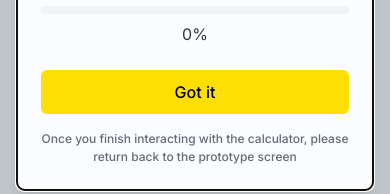
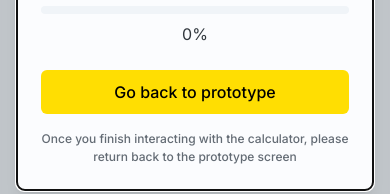
Before and after one commit to lalalayka/referral-calc, a React (Vite) app: page / in a window 390 px wide. Shown: the part 571-765 px from the top of the page. Built offline with nearby package versions, Linux system fonts and the light colour scheme.

Commit message:
Add responsive prototype navigation buttons for mobile and desktop

```diff
--- a/src/App.tsx
+++ b/src/App.tsx
@@ -126,8 +126,30 @@ function App() {
 
             {/* Action button */}
             <Stack justifyContent="flex-end" mt={3} gap={2}>
-              <Button variant="solid" color="primary" size='lg'>
-                Got it
+              {/* Mobile button */}
+              <Button
+                variant="solid"
+                color="primary"
+                size='lg'
+                component="a"
+                href="https://www.figma.com/proto/ufakCTZAcAym1i6U8zTgzS/DESIGN-5766?node-id=5615-22606&p=f&viewport=-562%2C212%2C0.25&t=rgDQ4ANRG22x2VT7-8&scaling=contain&content-scaling=responsive&starting-point-node-id=5615%3A22606&show-proto-sidebar=1&hide-ui=1"
+                target="_blank"
+                sx={{ display: { xs: 'flex', sm: 'none' } }}
+              >
+                Go back to prototype
+              </Button>
+
+              {/* Desktop button */}
+              <Button
+                variant="solid"
+                color="primary"
+                size='lg'
+                component="a"
+                href="https://www.figma.com/proto/ufakCTZAcAym1i6U8zTgzS/DESIGN-5766?node-id=5043-21302&p=f&viewport=-562%2C212%2C0.25&t=vxYRbVgbpuXwqQCP-8&scaling=scale-down&content-scaling=fixed&starting-point-node-id=5043%3A21302&show-proto-sidebar=1&hide-ui=1"
+                target="_blank"
+                sx={{ display: { xs: 'none', sm: 'flex' } }}
+              >
+                Go back to prototype
               </Button>
               <Typography
                 level="body-xs"
```
